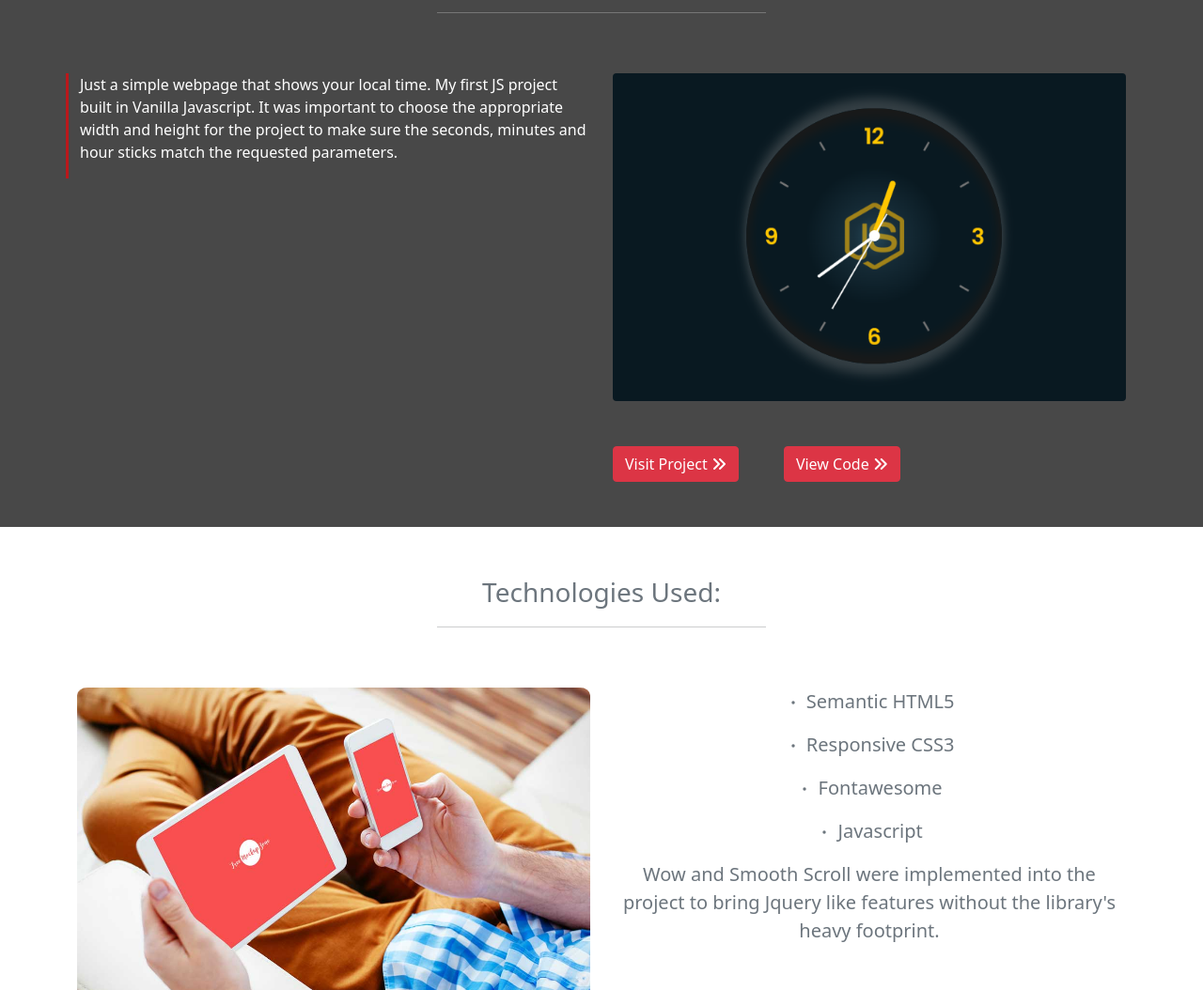
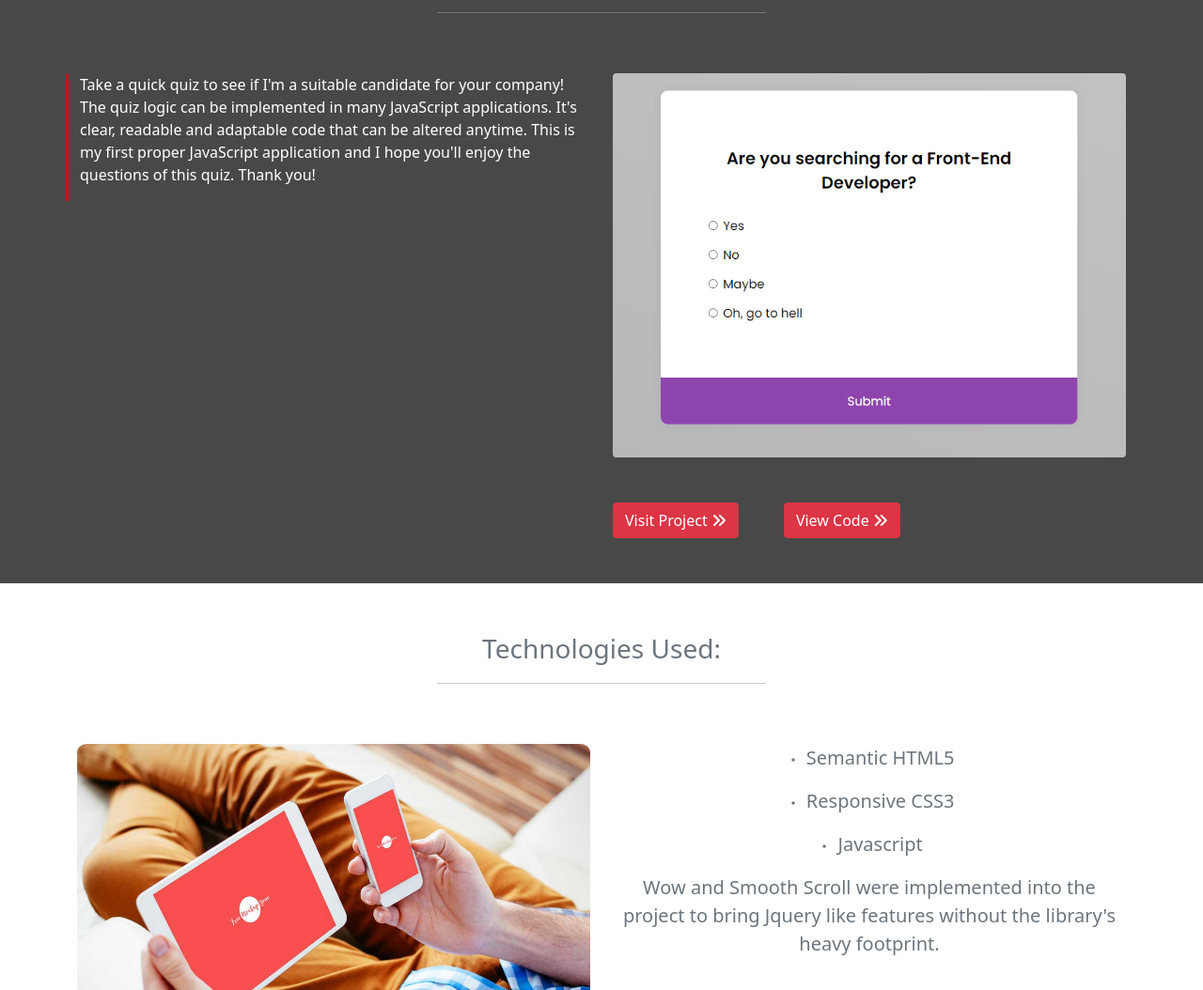
Before and after one commit to Lusinep1/portfolio-main, a plain HTML site: page quiz.html in a window 1280 px wide. Shown: the part 893-1947 px from the top of the page at 94% size. Drawn offline with nearby package versions, Linux system fonts and the light colour scheme.

Commit message:
projects added

```diff
--- a/quiz.html
+++ b/quiz.html
@@ -78,18 +78,22 @@
         <div class="container py-5">
             <div class="row">
                 <div class="col-12 col-md-6 bordery">
-                    <p class="fs-6 text-white">Just a simple webpage that shows your local time. My first JS project
-                        built in Vanilla Javascript. It was important to choose the appropriate width and height for the
-                        project to make sure the seconds, minutes and hour sticks match the requested parameters. </p>
+                    <p class="fs-6 text-white">Take a quick quiz to see if I'm a suitable candidate for your company!
+                        The quiz logic can be implemented in many JavaScript applications. It's clear, readable and
+                        adaptable code that can be altered anytime.
+                        This is my first proper JavaScript application and I hope you'll enjoy the questions of this
+                        quiz.
+                        Thank you!
+                    </p>
                 </div>
                 <div class="col-12 col-md-6">
-                    <a href="https://lusinep1.github.io/clock/" target="_blank"><img src="img/clockMaster.PNG"
-                            class="img-fluid rounded img-custom" alt="clock project screenshot"></a>
+                    <a href="https://lusinep1.github.io/Quizz-app/" target="_blank"><img src="img/quiz-app.png"
+                            class="img-fluid rounded img-custom" alt="quiz project screenshot"></a>
                     <div class="btn-group" role="group" aria-label="Basic example">
-                        <a href="https://lusinep1.github.io/clock/" target="_blank"><button type="button"
+                        <a href="https://lusinep1.github.io/Quizz-app/" target="_blank"><button type="button"
                                 class="btn btn-danger mt-5">Visit Project <i
                                     class="fas fa-angle-double-right"></i></button></a>
-                        <a href="https://github.com/Lusinep1/clock" target="_blank"><button type="button"
+                        <a href="https://github.com/Lusinep1/Quizz-app" target="_blank"><button type="button"
                                 class="btn btn-danger mt-5 ms-5">View Code <i
                                     class="fas fa-angle-double-right"></i></button></a>
                     </div>
@@ -118,11 +122,7 @@
                             <path d="M8 9.5a1.5 1.5 0 1 0 0-3 1.5 1.5 0 0 0 0 3z" />
                         </svg> Responsive CSS3
                     </p>
-                    <p class="fs-5 text-secondary"> <svg xmlns="http://www.w3.org/2000/svg" width="18" height="18"
-                            fill="currentColor" class="bi bi-dot" viewBox="0 0 16 16">
-                            <path d="M8 9.5a1.5 1.5 0 1 0 0-3 1.5 1.5 0 0 0 0 3z" />
-                        </svg> Fontawesome
-                    </p>
+
                     <p class="fs-5 text-secondary"> <svg xmlns="http://www.w3.org/2000/svg" width="18" height="18"
                             fill="currentColor" class="bi bi-dot" viewBox="0 0 16 16">
                             <path d="M8 9.5a1.5 1.5 0 1 0 0-3 1.5 1.5 0 0 0 0 3z" />
```
